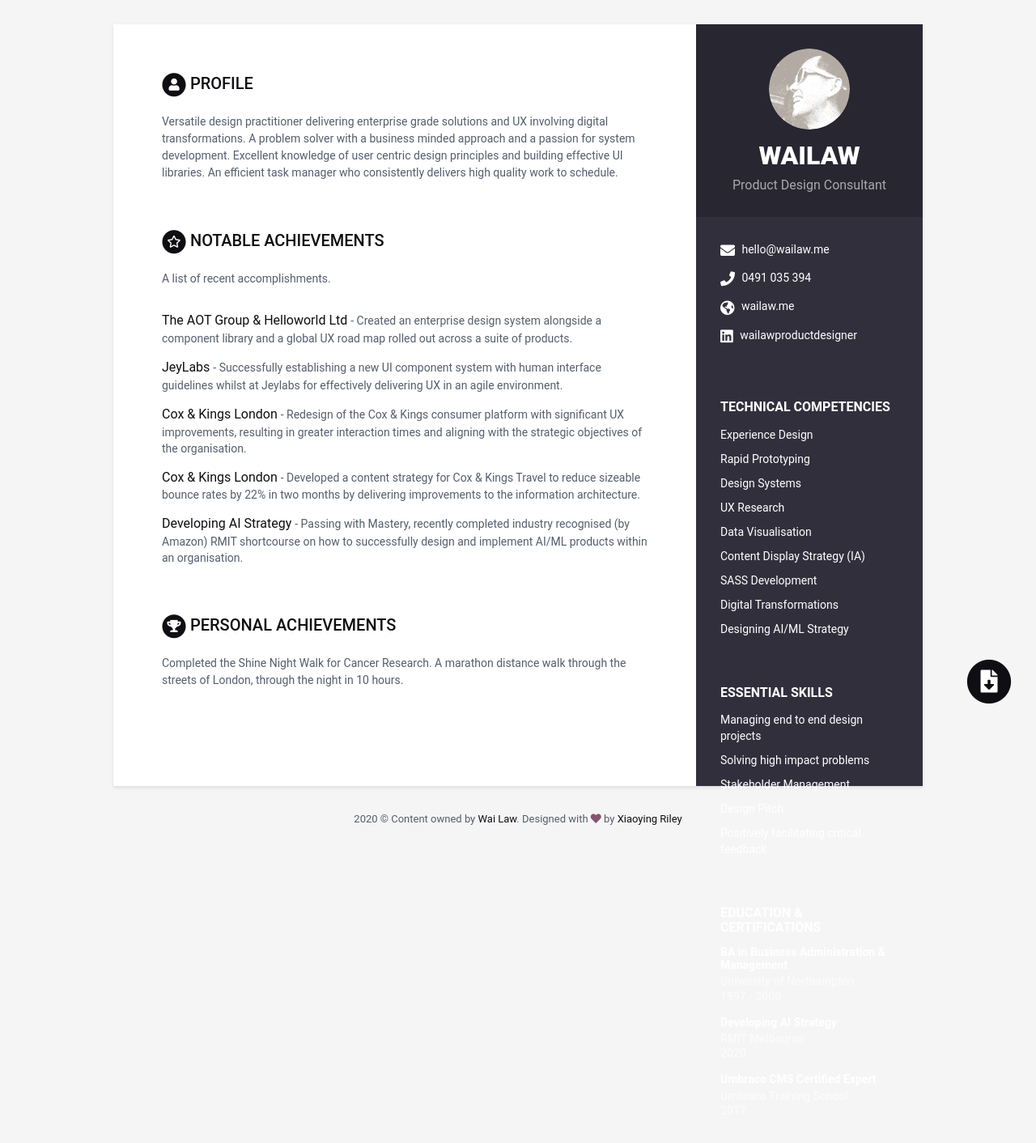
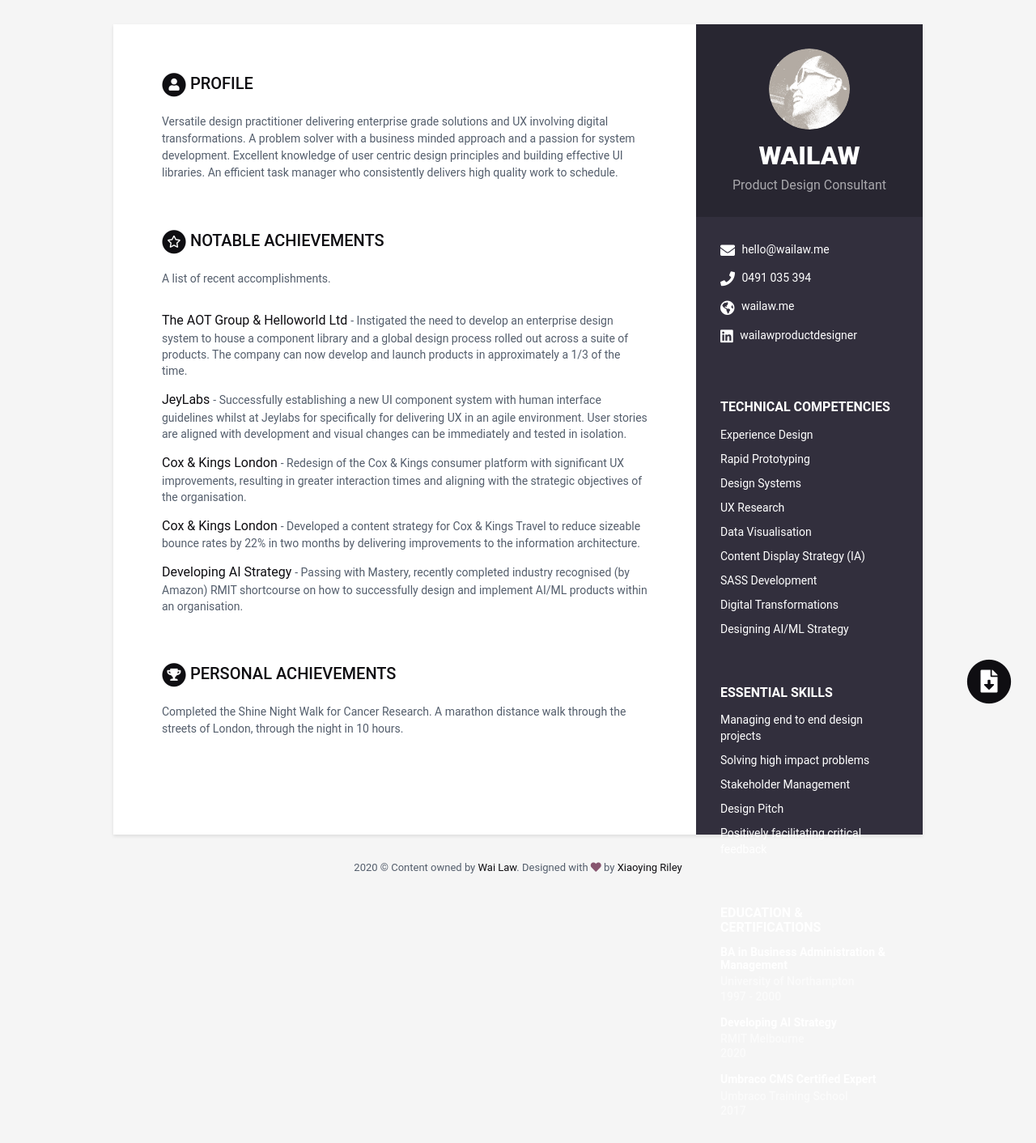
Before and after one commit to W-A-I-L-A-W-8/cv-wailaw, a Jekyll site: the page built from index.html, in a window 1280 px wide. Shown: the whole page at 81% size. Built offline with Jekyll 4.4.1, drawn with Linux system fonts in a browser that asks for light colours.

Commit message:
updated data

```diff
--- a/_data/data.yml
+++ b/_data/data.yml
@@ -136,14 +136,14 @@ projects:
     assignments:
       - title: The AOT Group & Helloworld Ltd
         link:
-        tagline: "Created an enterprise design system alongside a component library and a
-        global UX road map rolled out across a suite of products."
+        tagline: "Instigated the need to develop an enterprise design system to house a component library and a
+        global design process rolled out across a suite of products.  The company can now develop and launch products in approximately a 1/3 of the time."
 
       - title: JeyLabs
         link:
         tagline: "Successfully establishing a new UI component system with human
-        interface guidelines whilst at Jeylabs for effectively delivering UX in an
-        agile environment."
+        interface guidelines whilst at Jeylabs for specifically for delivering UX in an
+        agile environment.  User stories are aligned with development and visual changes can be immediately and tested in isolation."
 
       - title: Cox & Kings London
         link:
```
